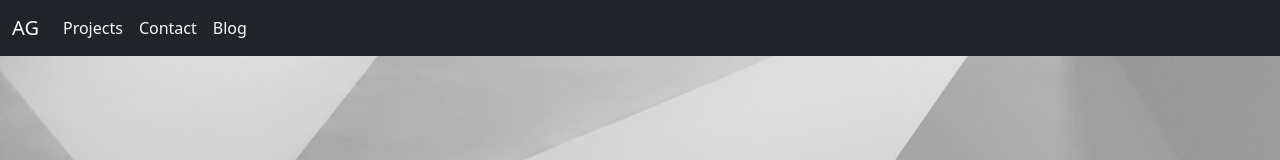
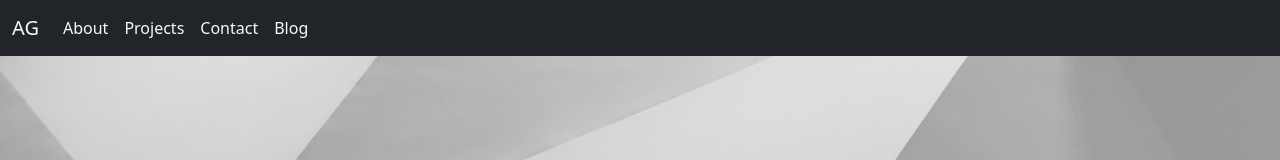
Before and after one commit to alexGalvan0/alexGalvan0.github.io, a React (Create React App) app in the folder portfolio/: page / in a window 1280 px wide. Shown: the top 160 px of the page. Built offline with nearby package versions, Linux system fonts and the light colour scheme.

Commit message:
updated row

```diff
--- a/portfolio/src/App.js
+++ b/portfolio/src/App.js
@@ -67,7 +67,7 @@ function App() {
         >
           AWESOME INC WEB DEV BOOTCAMP BLOG
         </Typography>
-        <div className="row">
+        <div className="row-12">
           <div className="col d-flex justify-content-center flex-column p-5">
             {blogs.map((blog) => {
               return (
--- a/portfolio/src/components/Nav/Nav.js
+++ b/portfolio/src/components/Nav/Nav.js
@@ -20,12 +20,16 @@ function Nav() {
         </button>
         <div className="collapse navbar-collapse" id="navbarNavAltMarkup">
           <div className="navbar-nav">
+            <a className="nav-link link-light" href="#about">
+              About
+            </a>
             <a className="nav-link link-light" href="#projects">
               Projects
             </a>
             <a className="nav-link link-light" href="#contact-card">
               Contact
             </a>
+
             <a className="nav-link link-light" href="#accordionExample">
               Blog
             </a>
```
